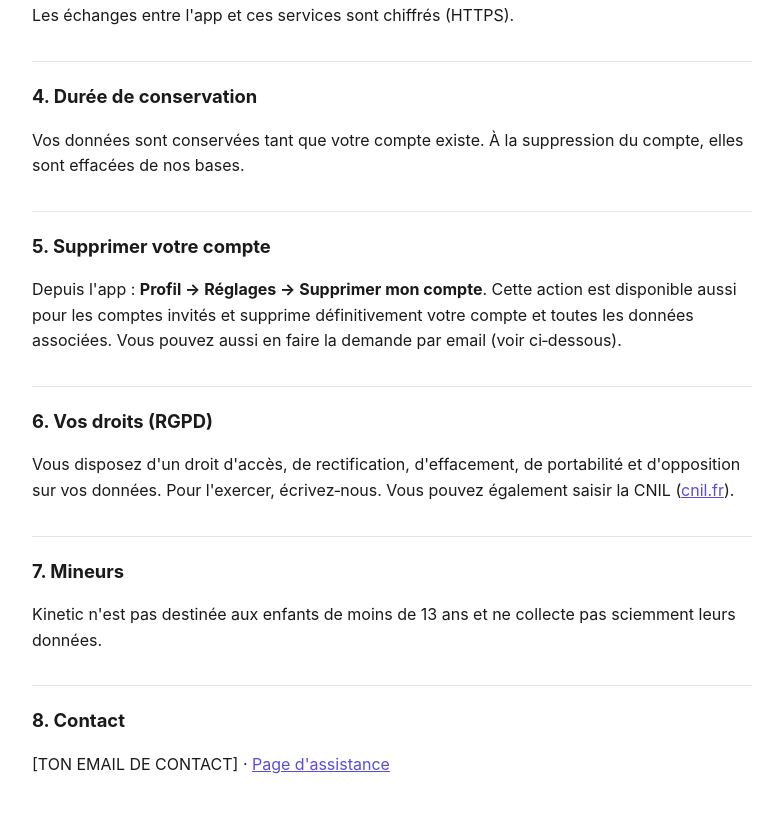
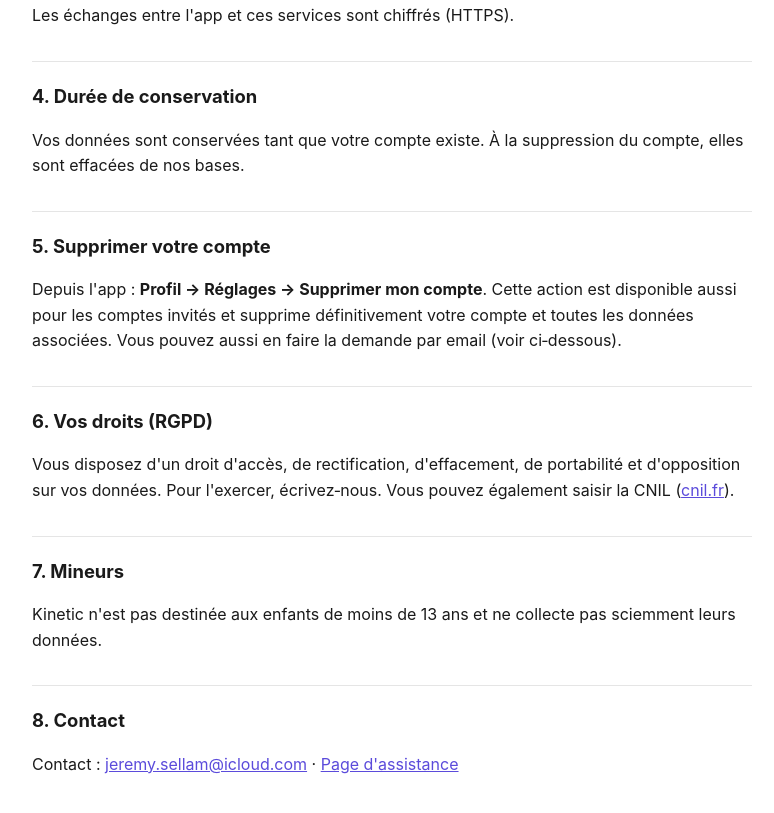
Before and after one commit to jeremy-hb/kinetic_data, a plain HTML site: page legal/privacy.html in a window 1280 px wide. Shown: the part 1136-1949 px from the top of the page, without its empty margins (248-1022 px from the left). Drawn offline with Linux system fonts and the light colour scheme.

Commit message:
Ajout de l'email de contact sur la politique de confidentialité

```diff
--- a/legal/privacy.html
+++ b/legal/privacy.html
@@ -58,7 +58,7 @@
 <p>Kinetic n'est pas destinée aux enfants de moins de 13 ans et ne collecte pas sciemment leurs données.</p>
 
 <h2>8. Contact</h2>
-<p>[TON EMAIL DE CONTACT] · <a href="support.html">Page d'assistance</a></p>
+<p>Contact : <a href="mailto:jeremy.sellam@icloud.com">jeremy.sellam@icloud.com</a> · <a href="support.html">Page d'assistance</a></p>
 </main>
 </body>
 </html>
```
